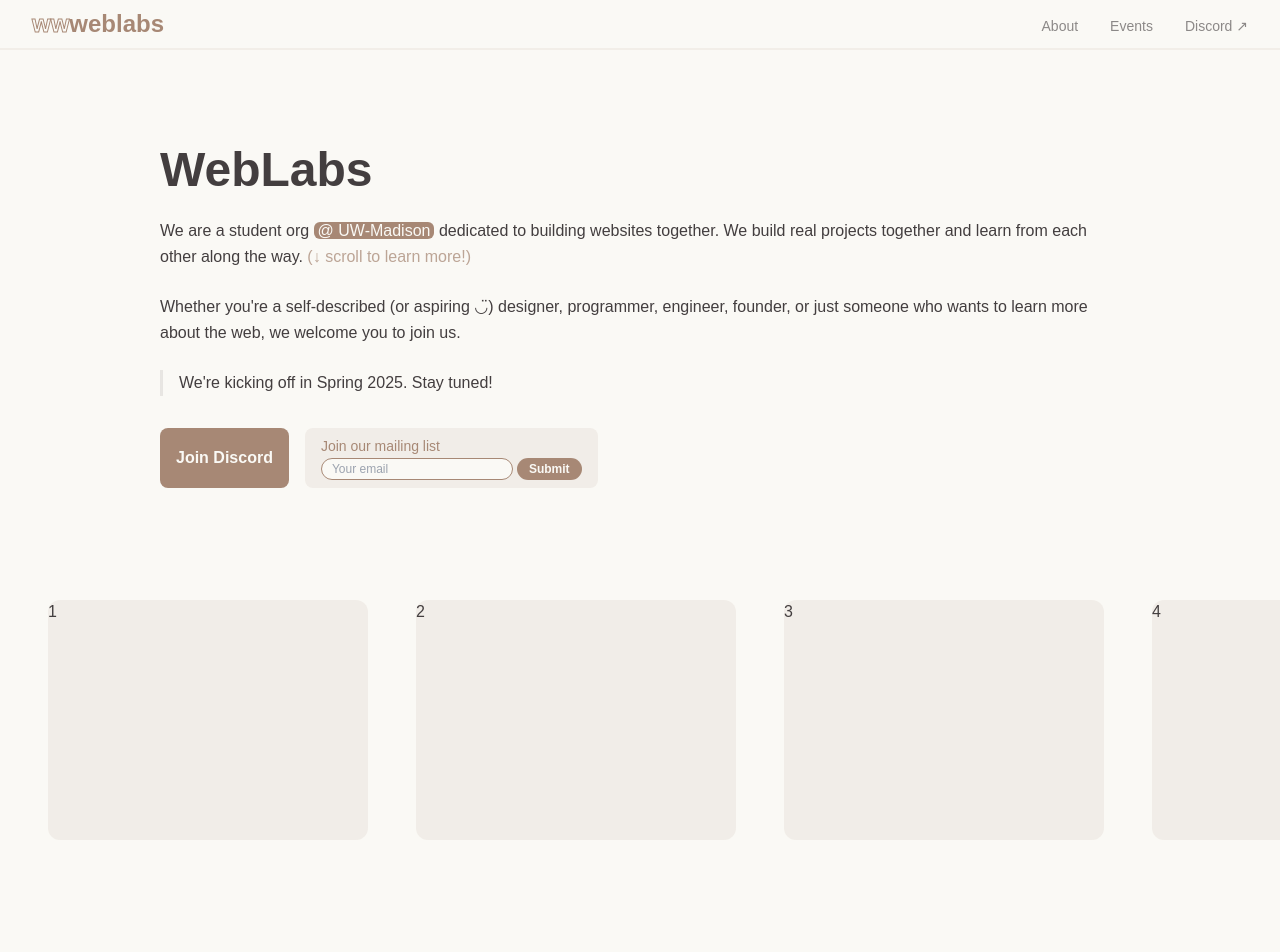
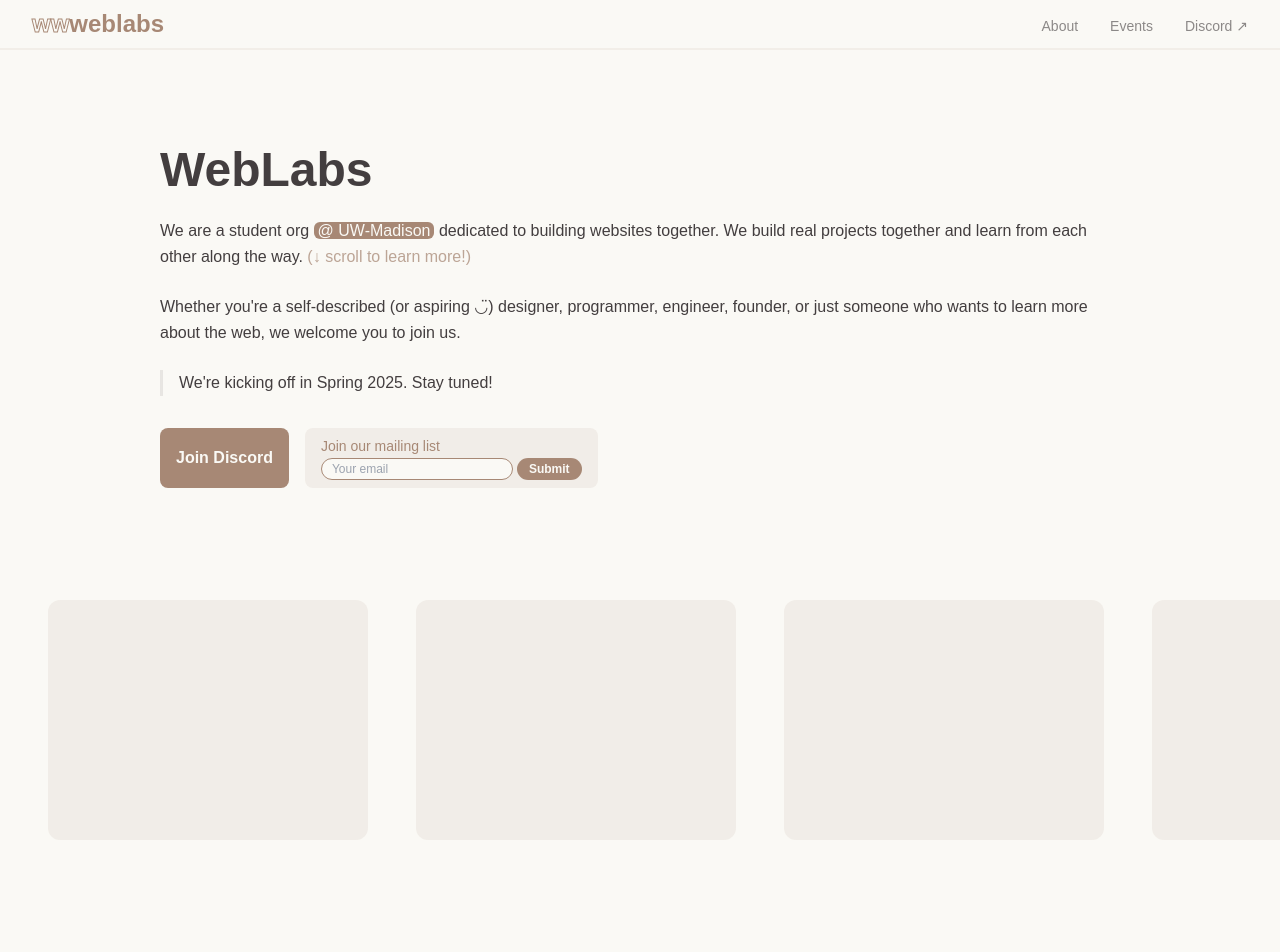
Before and after one commit to weblabsuw/site, a Next.js app: page / in a window 1280 px wide. Shown: the top 952 px of the page. Built offline with nearby package versions, Linux system fonts and the light colour scheme.

Commit message:
fix linting errors

```diff
--- a/app/about/page.tsx
+++ b/app/about/page.tsx
@@ -1,5 +1,3 @@
-import Link from 'next/link';
-
 import Navbar from "@/components/navbar";
 
 export default function AboutPage() {
--- a/app/events/page.tsx
+++ b/app/events/page.tsx
@@ -1,5 +1,3 @@
-import Link from 'next/link';
-
 import Navbar from "@/components/navbar";
 import Footer from "@/components/footer";
 
--- a/app/page.tsx
+++ b/app/page.tsx
@@ -55,10 +55,10 @@
         direction="left"
         allowDrag
       >
-        <div className="w-[20rem] aspect-[4/3] rounded-xl bg-primary/10" children="1"/>
-        <div className="w-[20rem] aspect-[4/3] rounded-xl bg-primary/10" children="2"/>
-        <div className="w-[20rem] aspect-[4/3] rounded-xl bg-primary/10" children="3"/>
-        <div className="w-[20rem] aspect-[4/3] rounded-xl bg-primary/10" children="4"/>
+        <div className="w-[20rem] aspect-[4/3] rounded-xl bg-primary/10"/>
+        <div className="w-[20rem] aspect-[4/3] rounded-xl bg-primary/10"/>
+        <div className="w-[20rem] aspect-[4/3] rounded-xl bg-primary/10"/>
+        <div className="w-[20rem] aspect-[4/3] rounded-xl bg-primary/10"/>
       </Ticker>
     </section>
 
--- a/components/ui/ticker.tsx
+++ b/components/ui/ticker.tsx
@@ -45,8 +45,8 @@
 
     // scroll variables
     let dx = 0; // scroll delta
-    let scrollSpeed = direction === "left" ? speed : -speed;
-    let frictionFactor = 0.95;
+    const scrollSpeed = direction === "left" ? speed : -speed;
+    const frictionFactor = 0.95;
 
     // animate auto scroll w/ drag + friction
     let animationFrameId: number;
@@ -90,7 +90,7 @@
       }
       cancelAnimationFrame(animationFrameId);
     };
-  }, [containerRef.current]);
+  }, [containerRef.current, allowDrag, speed, direction]);
 
   return (
     <div
```
